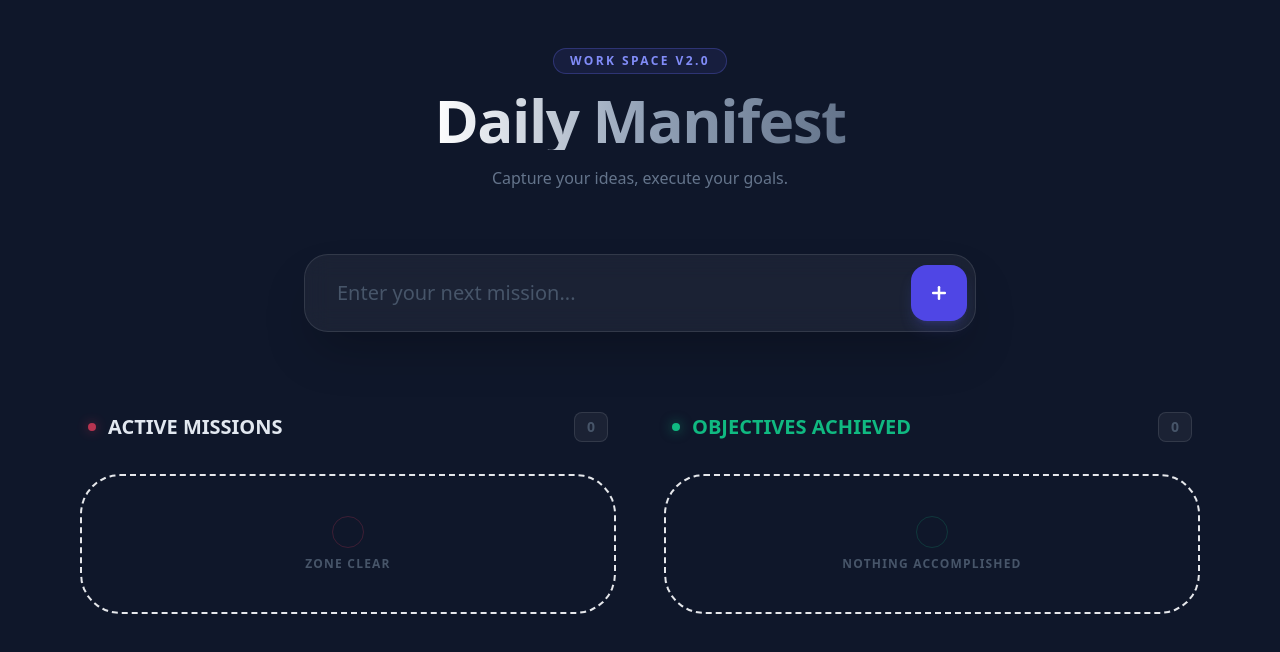
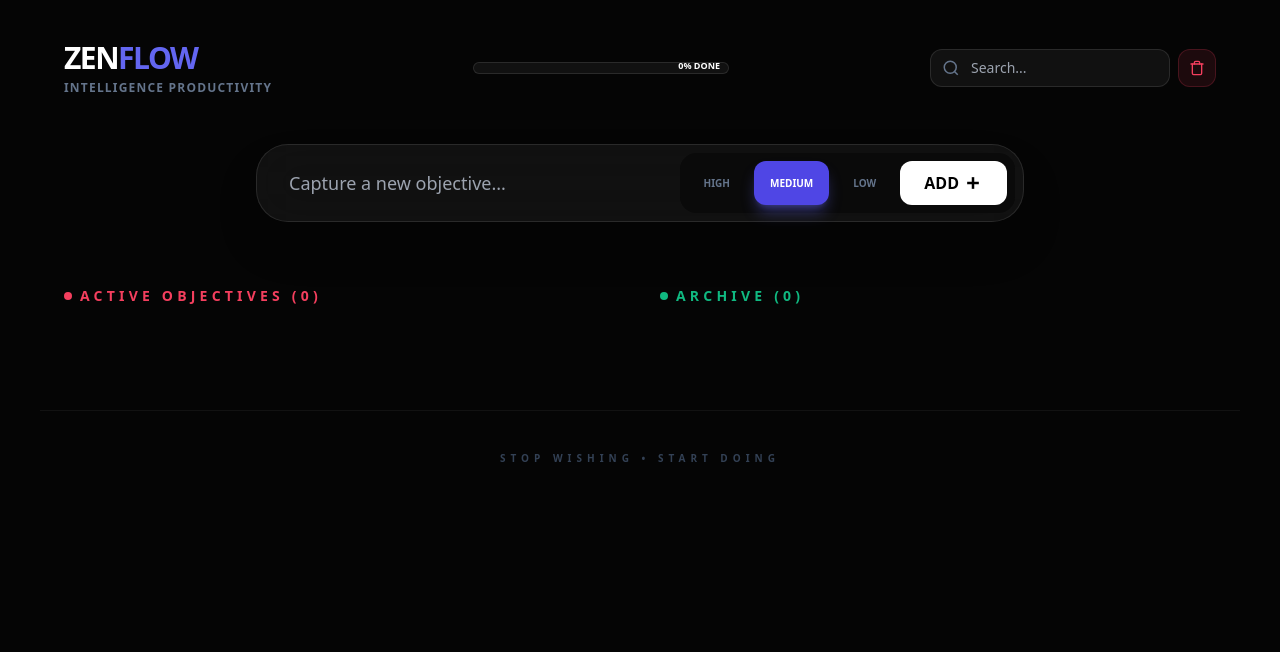
Before and after one commit to Madhesh-TOTCI/To-Do, a React (Create React App) app in the folder frontend/: page / in a window 1280 px wide. Shown: the top 652 px of the page. Built offline with nearby package versions, Linux system fonts and the light colour scheme; the HTML template or start-up script is replaced by a standard one.

Commit message:
Update App.js

```diff
--- a/frontend/src/App.js
+++ b/frontend/src/App.js
@@ -1,32 +1,25 @@
 import React, { useState, useEffect } from 'react';
 
-// --- Premium Inline Icons (Build-Safe) ---
-const IconPlus = () => (
-  <svg viewBox="0 0 24 24" width="20" height="20" stroke="currentColor" strokeWidth="3" fill="none" strokeLinecap="round" strokeLinejoin="round"><line x1="12" y1="5" x2="12" y2="19"></line><line x1="5" y1="12" x2="19" y2="12"></line></svg>
-);
-const IconEdit = () => (
-  <svg viewBox="0 0 24 24" width="16" height="16" stroke="currentColor" strokeWidth="2" fill="none" strokeLinecap="round" strokeLinejoin="round"><path d="M11 4H4a2 2 0 0 0-2 2v14a2 2 0 0 0 2 2h14a2 2 0 0 0 2-2v-7"></path><path d="M18.5 2.5a2.121 2.121 0 1 1 3 3L12 15l-4 1 1-4 9.5-9.5z"></path></svg>
-);
-const IconTrash = () => (
-  <svg viewBox="0 0 24 24" width="16" height="16" stroke="currentColor" strokeWidth="2" fill="none" strokeLinecap="round" strokeLinejoin="round"><polyline points="3 6 5 6 21 6"></polyline><path d="M19 6v14a2 2 0 0 1-2 2H7a2 2 0 0 1-2-2V6m3 0V4a2 2 0 0 1 2-2h4a2 2 0 0 1 2 2v2"></path><line x1="10" y1="11" x2="10" y2="17"></line><line x1="14" y1="11" x2="14" y2="17"></line></svg>
-);
-const IconCheck = () => (
-  <svg viewBox="0 0 24 24" width="20" height="20" stroke="currentColor" strokeWidth="3" fill="none" strokeLinecap="round" strokeLinejoin="round"><polyline points="20 6 9 17 4 12"></polyline></svg>
-);
+// --- Build-Safe Icons ---
+const IconPlus = () => <svg viewBox="0 0 24 24" width="20" height="20" stroke="currentColor" strokeWidth="3" fill="none"><line x1="12" y1="5" x2="12" y2="19"></line><line x1="5" y1="12" x2="19" y2="12"></line></svg>;
+const IconSearch = () => <svg viewBox="0 0 24 24" width="18" height="18" stroke="currentColor" strokeWidth="2" fill="none"><circle cx="11" cy="11" r="8"></circle><line x1="21" y1="21" x2="16.65" y2="16.65"></line></svg>;
+const IconTrash = () => <svg viewBox="0 0 24 24" width="16" height="16" stroke="currentColor" strokeWidth="2" fill="none" strokeLinecap="round" strokeLinejoin="round"><polyline points="3 6 5 6 21 6"></polyline><path d="M19 6v14a2 2 0 0 1-2 2H7a2 2 0 0 1-2-2V6m3 0V4a2 2 0 0 1 2-2h4a2 2 0 0 1 2 2v2"></path></svg>;
 
 function App() {
   const [tasks, setTasks] = useState([]);
   const [title, setTitle] = useState('');
+  const [priority, setPriority] = useState('Medium');
+  const [searchTerm, setSearchTerm] = useState('');
   const [editingId, setEditingId] = useState(null);
   const [editValue, setEditValue] = useState('');
 
   useEffect(() => {
-    const saved = localStorage.getItem('vibrant-tasks-v2');
+    const saved = localStorage.getItem('vibrant-tasks-pro');
     if (saved) setTasks(JSON.parse(saved));
   }, []);
 
   useEffect(() => {
-    localStorage.setItem('vibrant-tasks-v2', JSON.stringify(tasks));
+    localStorage.setItem('vibrant-tasks-pro', JSON.stringify(tasks));
   }, [tasks]);
 
   const handleAddTask = (e) => {
@@ -35,149 +28,147 @@ function App() {
     const newTask = {
       id: Date.now(),
       title: title.trim(),
+      priority,
       completed: false,
-      timestamp: new Date().toLocaleDateString('en-US', { hour: '2-digit', minute: '2-digit' })
+      timestamp: new Date().toLocaleDateString()
     };
     setTasks([newTask, ...tasks]);
     setTitle('');
   };
 
-  const handleToggle = (id) => {
-    setTasks(tasks.map(t => t.id === id ? { ...t, completed: !t.completed } : t));
-  };
+  const handleToggle = (id) => setTasks(tasks.map(t => t.id === id ? { ...t, completed: !t.completed } : t));
+  const deleteTask = (id) => setTasks(tasks.filter(t => t.id !== id));
+  const clearAll = () => { if(window.confirm("Clear all tasks?")) setTasks([]); };
 
-  const saveEdit = (id) => {
-    setTasks(tasks.map(t => t.id === id ? { ...t, title: editValue } : t));
-    setEditingId(null);
-  };
-
-  const deleteTask = (id) => setTasks(tasks.filter(t => t.id !== id));
-
-  const pending = tasks.filter(t => !t.completed);
-  const completed = tasks.filter(t => t.completed);
+  // Filter & Stats
+  const filteredTasks = tasks.filter(t => t.title.toLowerCase().includes(searchTerm.toLowerCase()));
+  const pending = filteredTasks.filter(t => !t.completed);
+  const completed = filteredTasks.filter(t => t.completed);
+  const progress = tasks.length ? Math.round((tasks.filter(t => t.completed).length / tasks.length) * 100) : 0;
 
   return (
-    <div className="min-h-screen bg-[#0f172a] text-slate-200 font-sans selection:bg-indigo-500/30">
-      {/* Animated Background Mesh */}
-      <div className="fixed inset-0 overflow-hidden -z-10">
-        <div className="absolute top-[-10%] left-[-10%] w-[40%] h-[40%] rounded-full bg-purple-900/20 blur-[120px]"></div>
-        <div className="absolute bottom-[10%] right-[-5%] w-[30%] h-[30%] rounded-full bg-indigo-900/20 blur-[120px]"></div>
+    <div className="min-h-screen bg-[#050505] text-slate-300 font-sans p-4 md:p-10 selection:bg-indigo-500">
+
+      <div className="max-w-6xl mx-auto">
+
+        {/* TOP NAV & PROGRESS */}
+        <div className="flex flex-col md:flex-row justify-between items-center mb-12 gap-6">
+          <div>
+            <h1 className="text-3xl font-black text-white tracking-tighter">ZEN<span className="text-indigo-500">FLOW</span></h1>
+            <p className="text-xs font-bold text-slate-500 uppercase tracking-widest mt-1">Intelligence Productivity</p>
           </div>
 
-      <div className="max-w-6xl mx-auto px-4 py-12">
-        {/* Header Section */}
-        <div className="flex flex-col items-center mb-16">
-          <div className="mb-4 px-4 py-1 rounded-full border border-indigo-500/30 bg-indigo-500/10 text-indigo-400 text-xs font-bold tracking-[0.2em] uppercase">
-            Work Space v2.0
-          </div>
-          <h1 className="text-6xl font-black text-transparent bg-clip-text bg-gradient-to-r from-white via-slate-400 to-slate-500 tracking-tight text-center mb-4">
-            Daily Manifest
-          </h1>
-          <p className="text-slate-500 font-medium">Capture your ideas, execute your goals.</p>
+          <div className="w-full md:w-64 bg-white/5 h-3 rounded-full overflow-hidden border border-white/10 relative">
+            <div className="absolute inset-y-0 left-0 bg-gradient-to-r from-indigo-600 to-purple-500 transition-all duration-1000" style={{ width: `${progress}%` }}></div>
+            <span className="absolute right-2 -top-1 text-[9px] font-black text-white">{progress}% DONE</span>
           </div>
 
-        {/* Input Bar */}
-        <form onSubmit={handleAddTask} className="max-w-2xl mx-auto mb-20">
-          <div className="group relative flex items-center p-2 rounded-3xl bg-white/5 border border-white/10 backdrop-blur-md shadow-2xl focus-within:border-indigo-500/50 transition-all duration-500">
+          <div className="flex gap-2">
+            <div className="relative">
+              <span className="absolute left-3 top-2.5 text-slate-500"><IconSearch /></span>
               <input
-              className="flex-1 bg-transparent px-6 py-4 text-xl outline-none placeholder:text-slate-600 font-light"
-              placeholder="Enter your next mission..."
+                placeholder="Search..."
+                className="bg-white/5 border border-white/10 rounded-xl pl-10 pr-4 py-2 text-sm outline-none focus:border-indigo-500/50 w-40 md:w-60 transition-all"
+                value={searchTerm}
+                onChange={(e) => setSearchTerm(e.target.value)}
+              />
+            </div>
+            <button onClick={clearAll} className="p-2.5 bg-rose-500/10 hover:bg-rose-500 hover:text-white rounded-xl text-rose-500 transition-all border border-rose-500/20">
+               <IconTrash />
+            </button>
+          </div>
+        </div>
+
+        {/* INPUT BOX */}
+        <section className="max-w-3xl mx-auto mb-16 bg-white/5 p-2 rounded-[2rem] border border-white/10 shadow-2xl backdrop-blur-xl">
+          <form onSubmit={handleAddTask} className="flex flex-col md:flex-row gap-2">
+             <input
+               className="flex-1 bg-transparent px-6 py-4 text-lg outline-none text-white font-medium"
+               placeholder="Capture a new objective..."
                value={title}
                onChange={(e) => setTitle(e.target.value)}
              />
-            <button className="h-14 w-14 flex items-center justify-center rounded-2xl bg-indigo-600 text-white shadow-lg shadow-indigo-500/20 hover:bg-indigo-500 hover:scale-105 active:scale-95 transition-all">
-              <IconPlus />
+             <div className="flex gap-2 p-2 bg-black/40 rounded-2xl">
+                {['High', 'Medium', 'Low'].map(p => (
+                  <button
+                    key={p} type="button"
+                    onClick={() => setPriority(p)}
+                    className={`px-4 py-2 rounded-xl text-[10px] font-black uppercase transition-all ${priority === p ? 'bg-indigo-600 text-white shadow-lg shadow-indigo-500/40' : 'text-slate-500 hover:text-slate-300'}`}
+                  >
+                    {p}
+                  </button>
+                ))}
+                <button type="submit" className="bg-white text-black px-6 py-2 rounded-xl font-bold hover:scale-105 active:scale-95 transition-all flex items-center gap-1">
+                  ADD <IconPlus />
                 </button>
              </div>
           </form>
+        </section>
 
-        <div className="grid lg:grid-cols-2 gap-12">
-          {/* --- PENDING COLUMN --- */}
-          <div>
-            <div className="flex items-center justify-between mb-8 px-2">
-              <h2 className="text-xl font-bold flex items-center gap-3">
-                <span className="w-2 h-2 rounded-full bg-rose-500 shadow-[0_0_12px_rgba(244,63,94,0.6)] animate-pulse"></span>
-                ACTIVE MISSIONS
+        {/* DASHBOARD GRID */}
+        <div className="grid lg:grid-cols-2 gap-10">
+
+          {/* COLUMN: PENDING */}
+          <div className="space-y-6">
+            <h2 className="text-sm font-black text-rose-500 tracking-[0.3em] flex items-center gap-2 uppercase">
+              <span className="w-2 h-2 rounded-full bg-rose-500 shadow-[0_0_8px_rose]"></span>
+              Active Objectives ({pending.length})
             </h2>
-              <span className="text-slate-600 text-sm font-bold bg-white/5 px-3 py-1 rounded-lg border border-white/10">{pending.length}</span>
-            </div>
-
             <div className="space-y-4">
               {pending.map(task => (
-                <div key={task.id} className="group relative overflow-hidden p-6 rounded-[2rem] bg-gradient-to-br from-rose-500/10 to-transparent border border-rose-500/20 backdrop-blur-sm hover:border-rose-500/40 transition-all duration-300">
-                  {editingId === task.id ? (
-                    <div className="flex gap-2">
-                      <input
-                        className="flex-1 bg-white/10 rounded-xl px-4 py-2 border border-white/20 outline-none text-white font-medium"
-                        value={editValue}
-                        onChange={(e) => setEditValue(e.target.value)}
-                        autoFocus
-                      />
-                      <button onClick={() => saveEdit(task.id)} className="bg-rose-500 p-2 rounded-xl text-white font-bold text-xs uppercase px-4 shadow-lg shadow-rose-500/20">Save</button>
+                <div key={task.id} className="group bg-gradient-to-r from-white/5 to-transparent border border-white/10 rounded-3xl p-6 hover:border-rose-500/30 transition-all duration-500 relative overflow-hidden">
+                  <div className={`absolute top-0 left-0 w-1 h-full ${task.priority === 'High' ? 'bg-rose-500' : task.priority === 'Medium' ? 'bg-amber-400' : 'bg-blue-500'}`}></div>
+                  <div className="flex justify-between items-start">
+                    <div className="flex-1">
+                      <span className={`text-[9px] font-black px-2 py-0.5 rounded-full mb-2 inline-block border ${task.priority === 'High' ? 'border-rose-500/40 text-rose-500' : 'border-slate-500/40 text-slate-500'}`}>{task.priority}</span>
+                      <h3 className="text-xl font-bold text-white group-hover:translate-x-1 transition-transform">{task.title}</h3>
                     </div>
-                  ) : (
-                    <div className="flex flex-col gap-4">
-                      <div className="flex justify-between items-start gap-4">
-                        <p className="text-xl font-semibold leading-tight text-white group-hover:text-rose-100 transition-colors">{task.title}</p>
-                        <button
-                          onClick={() => handleToggle(task.id)}
-                          className="flex-shrink-0 w-10 h-10 flex items-center justify-center rounded-full border-2 border-rose-500/30 text-rose-500 hover:bg-rose-500 hover:text-white transition-all shadow-inner"
-                        >
-                          <IconCheck />
+                    <button onClick={() => handleToggle(task.id)} className="w-10 h-10 rounded-full border border-white/20 flex items-center justify-center text-slate-500 hover:border-emerald-500 hover:text-emerald-500 transition-all">
+                       <svg viewBox="0 0 24 24" width="20" height="20" stroke="currentColor" fill="none" strokeWidth="3"><polyline points="20 6 9 17 4 12"></polyline></svg>
                     </button>
                   </div>
-                      <div className="flex items-center justify-between mt-2">
-                        <span className="text-[10px] uppercase tracking-widest text-rose-500/60 font-black">{task.timestamp}</span>
-                        <div className="flex gap-2 opacity-0 group-hover:opacity-100 transition-opacity">
-                          <button onClick={() => { setEditingId(task.id); setEditValue(task.title); }} className="p-2 rounded-lg bg-white/5 text-slate-400 hover:text-white transition-colors"><IconEdit /></button>
-                          <button onClick={() => deleteTask(task.id)} className="p-2 rounded-lg bg-white/5 text-slate-400 hover:text-rose-400 transition-colors"><IconTrash /></button>
+                  <div className="mt-4 flex justify-between items-center opacity-0 group-hover:opacity-100 transition-opacity">
+                    <span className="text-[10px] font-medium text-slate-600">INITIATED: {task.timestamp}</span>
+                    <button onClick={() => deleteTask(task.id)} className="text-slate-600 hover:text-rose-500"><IconTrash /></button>
                   </div>
                 </div>
-                    </div>
-                  )}
-                </div>
               ))}
-              {pending.length === 0 && <EmptyView label="Zone clear" color="rose" />}
             </div>
           </div>
 
-          {/* --- COMPLETED COLUMN --- */}
-          <div>
-            <div className="flex items-center justify-between mb-8 px-2">
-              <h2 className="text-xl font-bold flex items-center gap-3 text-emerald-500">
-                <span className="w-2 h-2 rounded-full bg-emerald-500 shadow-[0_0_12px_rgba(16,185,129,0.6)]"></span>
-                OBJECTIVES ACHIEVED
+          {/* COLUMN: COMPLETED */}
+          <div className="space-y-6">
+            <h2 className="text-sm font-black text-emerald-500 tracking-[0.3em] flex items-center gap-2 uppercase">
+              <span className="w-2 h-2 rounded-full bg-emerald-500 shadow-[0_0_8px_emerald]"></span>
+              Archive ({completed.length})
             </h2>
-              <span className="text-slate-600 text-sm font-bold bg-white/5 px-3 py-1 rounded-lg border border-white/10">{completed.length}</span>
-            </div>
-
             <div className="space-y-4">
               {completed.map(task => (
-                <div key={task.id} className="group p-6 rounded-[2rem] bg-emerald-500/5 border border-emerald-500/20 opacity-60 hover:opacity-100 transition-all">
-                  <div className="flex justify-between items-center gap-4">
-                    <p className="text-lg font-medium text-emerald-100 italic line-through decoration-emerald-500/50">{task.title}</p>
-                    <button onClick={() => handleToggle(task.id)} className="text-emerald-500 hover:scale-110 transition-transform"><IconCheck /></button>
+                <div key={task.id} className="bg-white/[0.02] border border-white/5 rounded-3xl p-6 opacity-60 hover:opacity-100 transition-all">
+                  <div className="flex justify-between items-center">
+                    <p className="text-lg text-emerald-100/50 line-through decoration-emerald-500 font-medium italic">{task.title}</p>
+                    <button onClick={() => handleToggle(task.id)} className="text-emerald-500 scale-125">
+                       <svg viewBox="0 0 24 24" width="22" height="22" stroke="currentColor" fill="none" strokeWidth="3"><polyline points="20 6 9 17 4 12"></polyline></svg>
+                    </button>
                   </div>
-                  <div className="flex justify-between items-center mt-4 pt-4 border-t border-white/5">
-                    <span className="text-[10px] font-black text-emerald-700 tracking-[0.2em] uppercase">Mission Complete</span>
-                    <button onClick={() => deleteTask(task.id)} className="text-slate-600 hover:text-rose-500 transition-colors"><IconTrash /></button>
+                  <div className="flex justify-between mt-4">
+                    <span className="text-[9px] font-black text-emerald-900 border border-emerald-900/40 px-2 py-0.5 rounded-lg uppercase">Success</span>
+                    <button onClick={() => deleteTask(task.id)} className="text-slate-700 hover:text-rose-500"><IconTrash /></button>
                   </div>
                 </div>
               ))}
-              {completed.length === 0 && <EmptyView label="Nothing accomplished" color="emerald" />}
             </div>
           </div>
+
         </div>
       </div>
+
+      {/* MOTIVATIONAL FOOTER */}
+      <footer className="mt-20 text-center text-[10px] font-bold text-slate-700 tracking-[0.5em] uppercase border-t border-white/5 pt-10">
+        Stop Wishing • Start Doing
+      </footer>
     </div>
   );
 }
 
-const EmptyView = ({ label, color }) => (
-  <div className={`p-10 border-2 border-dashed border-${color}-900/40 rounded-[2.5rem] flex flex-col items-center justify-center`}>
-    <div className={`w-8 h-8 rounded-full bg-${color}-500/10 mb-2 border border-${color}-500/20`}></div>
-    <p className="text-slate-600 font-bold text-xs uppercase tracking-widest">{label}</p>
-  </div>
-);
-
 export default App;
```
Lines whose indentation alone changed are shown as unchanged.
